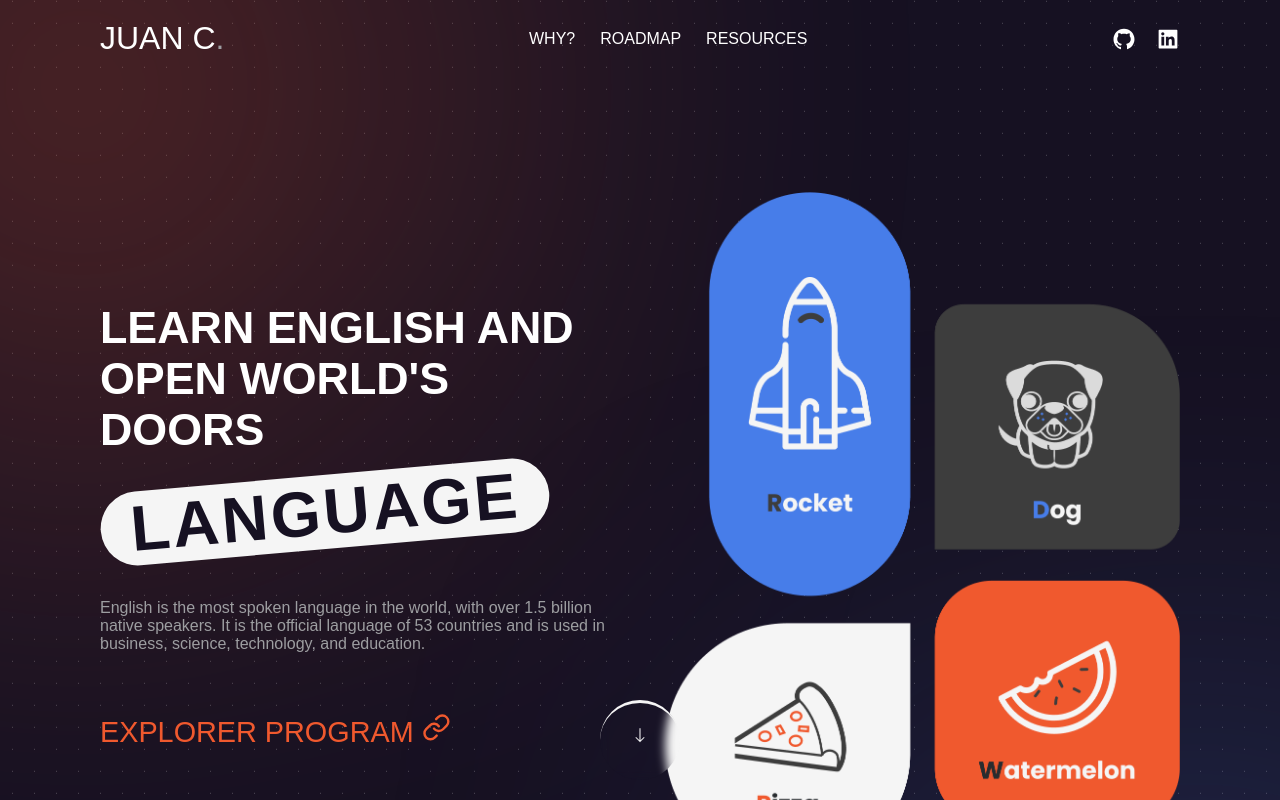
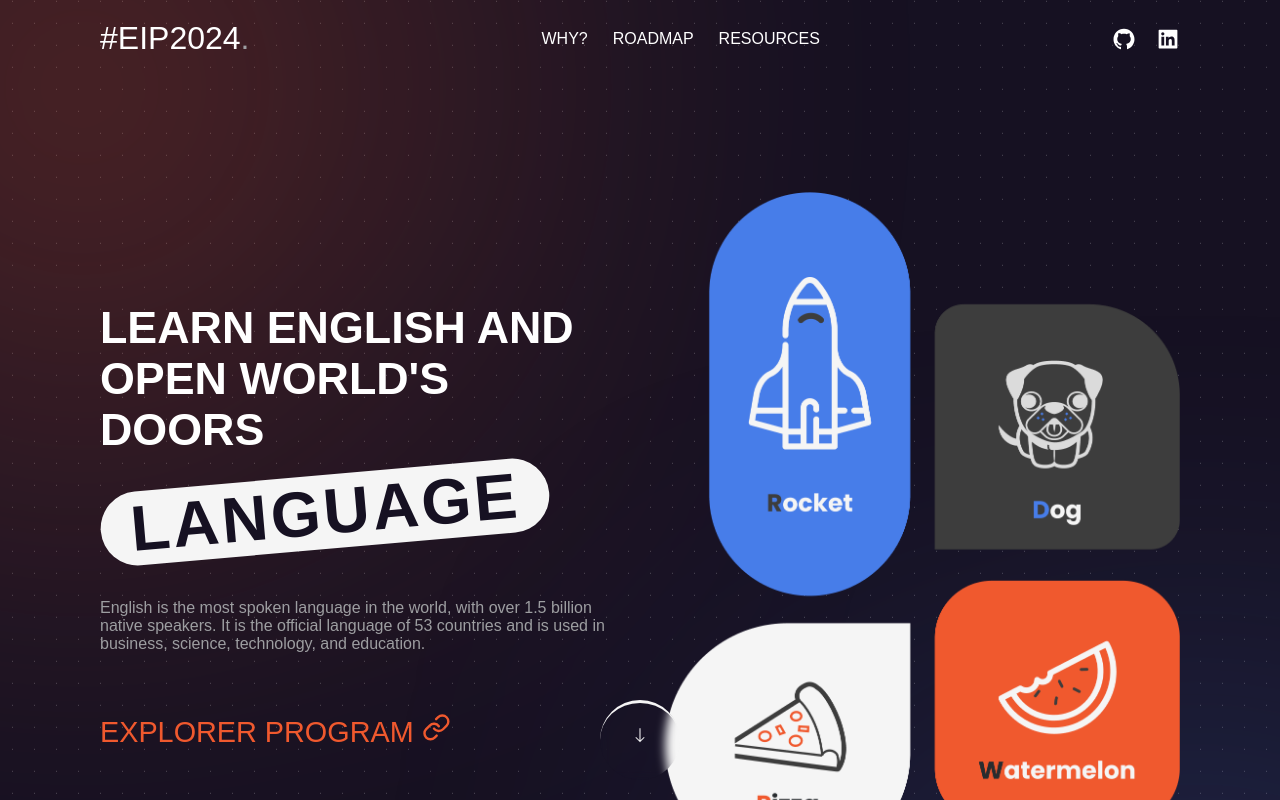
Before and after one commit to JuanCarlos008/english-website, a React (Vite) app: page / in a window 1280 px wide. Shown: the top 800 px of the page. Built offline with nearby package versions, Linux system fonts and the light colour scheme; a web font is replaced by a local one.

Commit message:
add: hashtag #EIP2024

```diff
--- a/src/components/common/Nav/Index.jsx
+++ b/src/components/common/Nav/Index.jsx
@@ -51,7 +51,7 @@ export const Nav = () => {
 			<MaxContainer>
 				<div className='nav'>
 					<a href='#inicio' className='nav__brand'>
-						<p>Juan C</p>
+						<p>#EIP2024</p>
 						<span>.</span>
 					</a>
 					<nav
```
